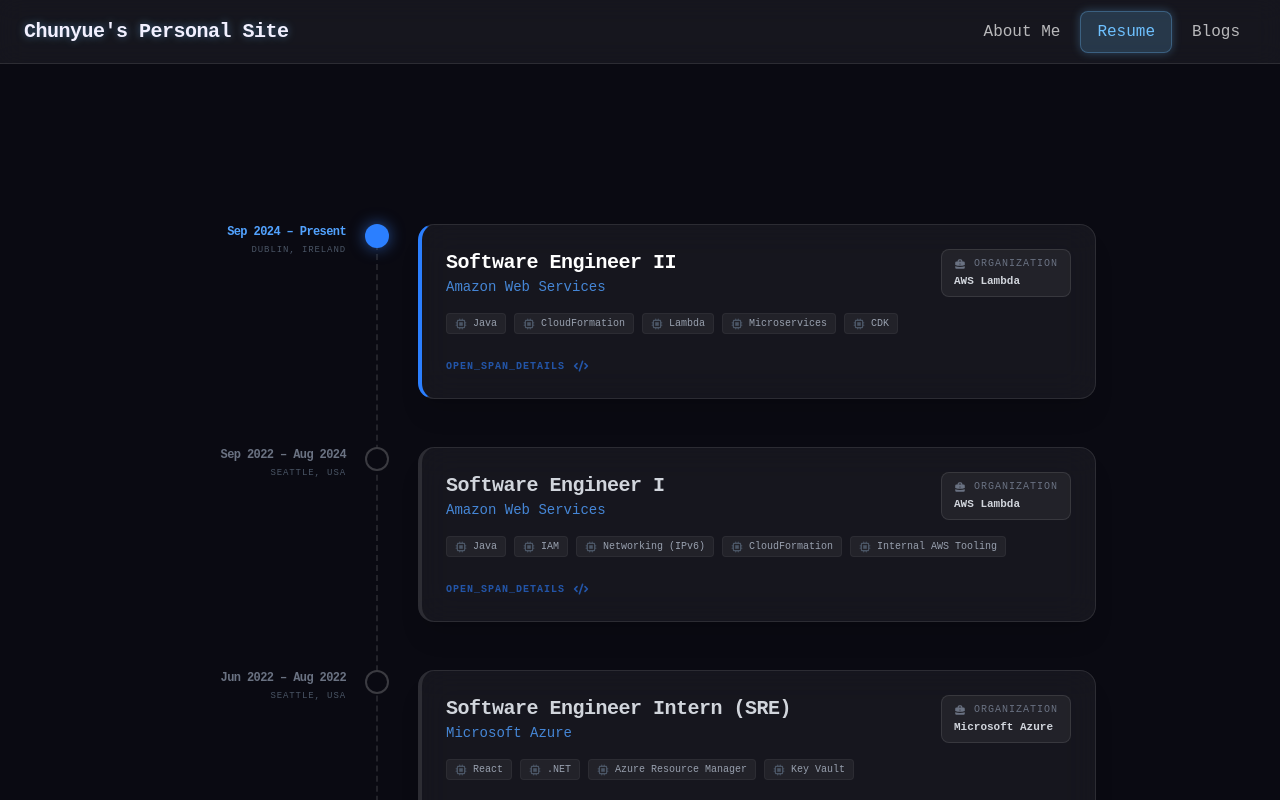
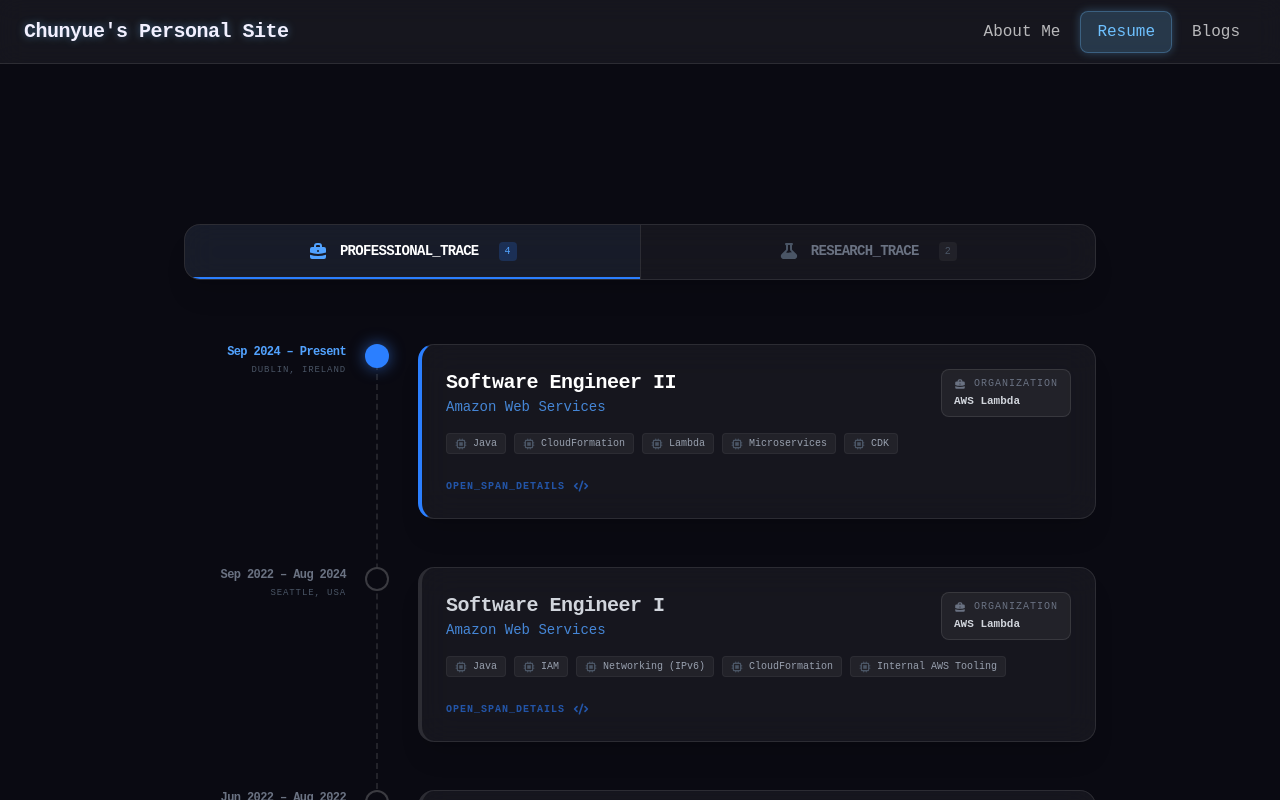
Before and after one commit to chunyuema/chunyuema.github.io, a Next.js app: page / in a window 1280 px wide. Both pictures are taken after a click on the button "Resume". Shown: the top 800 px of the page. Built offline with nearby package versions, Linux system fonts and the light colour scheme.

Commit message:
feat: separate swe and research experience #42

```diff
--- a/src/components/EmploymentHistory.tsx
+++ b/src/components/EmploymentHistory.tsx
@@ -1,36 +1,113 @@
 import React, { useState } from "react";
-import { HiStar, HiBriefcase, HiX, HiChip, HiLightningBolt, HiCode, HiTerminal } from "react-icons/hi";
+import {
+  HiStar,
+  HiBriefcase,
+  HiX,
+  HiChip,
+  HiLightningBolt,
+  HiCode,
+  HiTerminal,
+  HiBeaker,
+  HiDatabase,
+  HiSearch,
+} from "react-icons/hi";
 import {
   EmploymentEntry,
   employmentHistoryData,
 } from "../data/EmploymentEntry";
 
 const EmploymentHistory: React.FC = () => {
+  const [activeTab, setActiveTab] = useState<"professional" | "research">(
+    "professional",
+  );
   const [selectedJob, setSelectedJob] = useState<EmploymentEntry | null>(null);
 
   const handleCardClick = (job: EmploymentEntry) => setSelectedJob(job);
   const handleClose = () => setSelectedJob(null);
 
+  const filteredJobs = employmentHistoryData.filter(
+    (job) => job.type === activeTab,
+  );
+
+  const TabButton = ({
+    id,
+    label,
+    icon: Icon,
+    count,
+  }: {
+    id: "professional" | "research";
+    label: string;
+    icon: any;
+    count: number;
+  }) => (
+    <button
+      onClick={() => setActiveTab(id)}
+      className={`flex-1 flex items-center justify-center gap-3 px-6 py-4 border-b-2 transition-all duration-300 group ${
+        activeTab === id
+          ? "border-blue-500 bg-blue-500/5 text-white"
+          : "border-transparent text-gray-500 hover:text-gray-300 hover:bg-white/5"
+      }`}
+    >
+      <Icon
+        className={`w-5 h-5 transition-colors ${activeTab === id ? "text-blue-400" : "text-gray-600 group-hover:text-gray-400"}`}
+      />
+      <div className="text-left">
+        <div className="text-sm font-bold uppercase tracking-tighter">
+          {label}
+        </div>
+      </div>
+      <span
+        className={`ml-2 px-1.5 py-0.5 rounded text-[10px] font-mono ${activeTab === id ? "bg-blue-500/20 text-blue-400" : "bg-white/5 text-gray-600"}`}
+      >
+        {count}
+      </span>
+    </button>
+  );
+
   return (
     <div className="py-12 px-4 max-w-[1100px] mx-auto">
-      <div className="relative border-l-2 border-dashed border-white/10 ml-4 md:ml-48 space-y-12 pb-10">
-        {employmentHistoryData.map((job, index) => {
-          const isCurrent = index === 0;
+      {/* EXPLORER TABS */}
+      <div className="glass-panel mb-16 overflow-hidden flex flex-row border-b border-white/10">
+        <TabButton
+          id="professional"
+          label="Professional_Trace"
+          icon={HiBriefcase}
+          count={employmentHistoryData.filter((j) => j.type === "professional").length}
+        />
+        <div className="w-[1px] bg-white/10" />
+        <TabButton
+          id="research"
+          label="Research_Trace"
+          icon={HiBeaker}
+          count={employmentHistoryData.filter((j) => j.type === "research").length}
+        />
+      </div>
+
+      {/* TIMELINE VIEW */}
+      <div className="relative border-l-2 border-dashed border-white/10 ml-4 md:ml-48 space-y-12 pb-10 animate-in fade-in slide-in-from-bottom-4 duration-500">
+        {filteredJobs.map((job, index) => {
+          const isCurrent = activeTab === "professional" && index === 0;
 
           return (
             <div key={index} className="relative pl-10 group">
               {/* Trace Span Icon */}
-              <div className={`absolute -left-[13px] top-0 w-6 h-6 rounded-full flex items-center justify-center transition-all duration-500 z-10 ${
+              <div
+                className={`absolute -left-[13px] top-0 w-6 h-6 rounded-full flex items-center justify-center transition-all duration-500 z-10 ${
                   isCurrent
                     ? "bg-blue-500 shadow-[0_0_15px_rgba(59,130,246,0.6)]"
                     : "bg-[#0A0A12] border-2 border-white/20 group-hover:border-blue-500/50"
-              }`}>
-                {isCurrent && <div className="w-2 h-2 bg-white rounded-full animate-ping" />}
+                }`}
+              >
+                {isCurrent && (
+                  <div className="w-2 h-2 bg-white rounded-full animate-ping" />
+                )}
               </div>
 
               {/* Date & Metadata (Desktop Sidebar) */}
               <div className="hidden md:block absolute -left-44 top-0 w-36 text-right space-y-1">
-                <div className={`text-xs font-mono font-bold tracking-tighter ${isCurrent ? "text-blue-400" : "text-gray-500"}`}>
+                <div
+                  className={`text-xs font-mono font-bold tracking-tighter ${isCurrent ? "text-blue-400" : "text-gray-500"}`}
+                >
                   {job.dateRange}
                 </div>
                 <div className="text-[9px] font-mono text-gray-600 uppercase tracking-widest">
@@ -42,12 +119,16 @@
               <div
                 onClick={() => handleCardClick(job)}
                 className={`glass-panel p-6 cursor-pointer hover:bg-white/[0.08] hover:-translate-y-1 hover:shadow-2xl transition-all duration-300 border-l-4 ${
-                  isCurrent ? "border-l-blue-500" : "border-l-white/10 group-hover:border-l-blue-500/30"
+                  isCurrent
+                    ? "border-l-blue-500"
+                    : "border-l-white/10 group-hover:border-l-blue-500/30"
                 }`}
               >
                 <div className="flex flex-col md:flex-row md:items-center justify-between gap-4 mb-4">
                   <div>
-                    <h3 className={`text-xl font-bold tracking-tight ${isCurrent ? "text-white" : "text-gray-300"}`}>
+                    <h3
+                      className={`text-xl font-bold tracking-tight ${isCurrent ? "text-white" : "text-gray-300"}`}
+                    >
                       {job.position}
                     </h3>
                     <div className="text-blue-400/80 font-mono text-sm">
@@ -57,19 +138,32 @@
 
                   <div className="bg-white/5 border border-white/10 px-3 py-1.5 rounded-lg shrink-0">
                     <div className="flex items-center gap-2 text-[10px] font-mono text-gray-500 uppercase mb-0.5 tracking-widest">
+                      {activeTab === "professional" ? (
                         <HiBriefcase className="w-3 h-3" />
-                          <span>Organization</span>
+                      ) : (
+                        <HiBeaker className="w-3 h-3" />
+                      )}
+                      <span>
+                        {activeTab === "research"
+                          ? "Laboratory"
+                          : "Organization"}
+                      </span>
                     </div>
                     <div className="text-[11px] font-bold text-gray-300">
-                          {job.company === "Amazon Web Services" ? "AWS Lambda" : job.company}
+                      {job.company === "Amazon Web Services"
+                        ? "AWS Lambda"
+                        : job.company}
                     </div>
                   </div>
                 </div>
 
                 {/* Tech Stack Chips */}
                 <div className="flex flex-wrap gap-2 mb-6">
-                    {job.technologies.slice(0, 5).map(tech => (
-                        <span key={tech} className="flex items-center gap-1.5 px-2 py-0.5 bg-white/5 border border-white/5 rounded text-[10px] font-mono text-gray-400">
+                  {job.technologies.slice(0, 5).map((tech) => (
+                    <span
+                      key={tech}
+                      className="flex items-center gap-1.5 px-2 py-0.5 bg-white/5 border border-white/5 rounded text-[10px] font-mono text-gray-400"
+                    >
                       <HiChip className="w-3 h-3 text-gray-600" />
                       {tech}
                     </span>
@@ -99,7 +193,6 @@
             onClick={handleClose}
           />
           <div className="relative w-full max-w-3xl bg-[#0F0F1A] border border-white/10 rounded-xl overflow-hidden shadow-2xl animate-in fade-in zoom-in duration-300 flex flex-col max-h-[90vh]">
-
             {/* Terminal Header */}
             <div className="bg-[#1A1A2E] px-4 py-3 border-b border-white/10 flex items-center justify-between">
               <div className="flex items-center gap-4">
@@ -110,7 +203,9 @@
                 </div>
                 <div className="text-xs font-mono text-gray-400 flex items-center gap-2">
                   <HiTerminal className="w-4 h-4" />
-                    <span>{selectedJob.company.toLowerCase().replace(/\s/g, '_')}.log</span>
+                  <span>
+                    {selectedJob.company.toLowerCase().replace(/\s/g, "_")}.log
+                  </span>
                 </div>
               </div>
               <button
@@ -125,17 +220,28 @@
             <div className="p-8 overflow-y-auto custom-scrollbar flex-1">
               <div className="space-y-8">
                 <div>
-                    <div className="text-blue-400 font-mono text-xs mb-2">// Role Overview</div>
-                    <h3 className="text-2xl font-bold text-white mb-1">{selectedJob.position}</h3>
-                    <p className="text-gray-400 font-mono text-sm">{selectedJob.company} • {selectedJob.location} • {selectedJob.dateRange}</p>
+                  <div className="text-blue-400 font-mono text-xs mb-2">
+                    // Role Overview
+                  </div>
+                  <h3 className="text-2xl font-bold text-white mb-1">
+                    {selectedJob.position}
+                  </h3>
+                  <p className="text-gray-400 font-mono text-sm">
+                    {selectedJob.company} • {selectedJob.location} •{" "}
+                    {selectedJob.dateRange}
+                  </p>
                 </div>
 
                 <div>
-                    <div className="text-blue-400 font-mono text-xs mb-4">// System Impact & Contributions</div>
+                  <div className="text-blue-400 font-mono text-xs mb-4">
+                    // System Impact & Contributions
+                  </div>
                   <ul className="space-y-4">
                     {selectedJob.descriptionPoints.map((point, i) => (
                       <li key={i} className="flex gap-4 group/item">
-                            <span className="text-gray-600 font-mono text-sm mt-1">{String(i+1).padStart(2, '0')}</span>
+                        <span className="text-gray-600 font-mono text-sm mt-1">
+                          {String(i + 1).padStart(2, "0")}
+                        </span>
                         <p className="text-gray-300 leading-relaxed text-sm group-hover/item:text-white transition-colors">
                           {point}
                         </p>
@@ -145,10 +251,15 @@
                 </div>
 
                 <div>
-                    <div className="text-blue-400 font-mono text-xs mb-4">// Technical Stack</div>
+                  <div className="text-blue-400 font-mono text-xs mb-4">
+                    // Technical Stack
+                  </div>
                   <div className="flex flex-wrap gap-2">
-                        {selectedJob.technologies.map(tech => (
-                            <span key={tech} className="px-3 py-1 bg-blue-500/10 border border-blue-500/20 rounded text-xs font-mono text-blue-300">
+                    {selectedJob.technologies.map((tech) => (
+                      <span
+                        key={tech}
+                        className="px-3 py-1 bg-blue-500/10 border border-blue-500/20 rounded text-xs font-mono text-blue-300"
+                      >
                         {tech}
                       </span>
                     ))}
--- a/src/data/EmploymentEntry.tsx
+++ b/src/data/EmploymentEntry.tsx
@@ -1,3 +1,5 @@
+export type EntryType = "professional" | "research";
+
 export interface EmploymentEntry {
   company: string;
   position: string;
@@ -6,6 +8,7 @@
   descriptionPoints: string[];
   logoUrl?: string;
   technologies: string[];
+  type: EntryType;
 }
 
 export const employmentHistoryData: EmploymentEntry[] = [
@@ -14,6 +17,7 @@
     position: "Software Engineer II",
     location: "Dublin, Ireland",
     dateRange: "Sep 2024 – Present",
+    type: "professional",
     technologies: ["Java", "CloudFormation", "Lambda", "Microservices", "CDK"],
     descriptionPoints: [
       "Designed Function API and CloudFormation support of Lambda Managed Instance (Re:Invent 2025), defining architectural details involving 4 microservices; Coordinated code implementation, infrastructure build, and test-driven feature release",
@@ -27,6 +31,7 @@
     position: "Software Engineer I",
     location: "Seattle, USA",
     dateRange: "Sep 2022 – Aug 2024",
+    type: "professional",
     technologies: [
       "Java",
       "IAM",
@@ -46,6 +51,7 @@
     position: "Software Engineer Intern (SRE)",
     location: "Seattle, USA",
     dateRange: "Jun 2022 – Aug 2022",
+    type: "professional",
     technologies: ["React", ".NET", "Azure Resource Manager", "Key Vault"],
     descriptionPoints: [
       "Redesigned and implemented a deployment status dashboard of Azure Resource Manager (ARM) using React and .NET",
@@ -58,6 +64,7 @@
     position: "Software Engineer Intern (DevOps)",
     location: "Berlin, Germany",
     dateRange: "Jan 2022 – May 2022",
+    type: "professional",
     technologies: ["Python", "Docker", "GitHub Actions", "CloudWatch", "SES"],
     descriptionPoints: [
       "Implemented unit and integration tests; created and maintained a CI/CD pipeline for Jina Cloud (JCloud) using GitHub Actions",
@@ -69,6 +76,7 @@
     position: "Research Software Engineer",
     location: "Connecticut, USA",
     dateRange: "Jun 2021 – Jan 2022",
+    type: "research",
     technologies: [
       "JavaScript",
       "Firestore",
@@ -87,6 +95,7 @@
     position: "Research Software Engineer",
     location: "Connecticut, USA",
     dateRange: "May 2020 – Jun 2021",
+    type: "research",
     technologies: ["Bash", "Python", "HPC", "Molecular Dynamics"],
     descriptionPoints: [
       "Publication: Mutagenic Activation of GPX4: Approaches in Rational Design of Allosteric Drugs (DOI 10.1021/acsomega.2c01289)",
```
Lines whose indentation alone changed are shown as unchanged.
